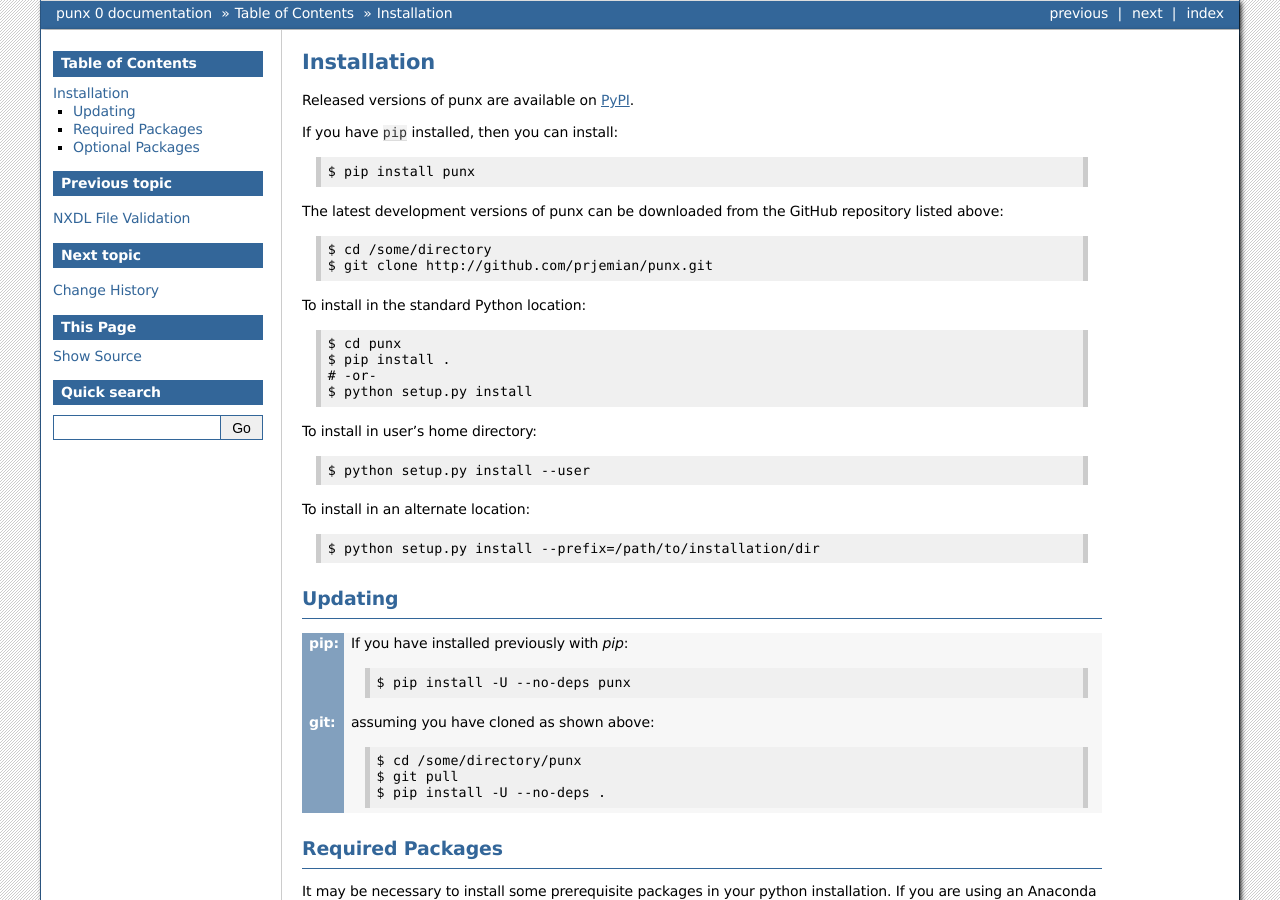
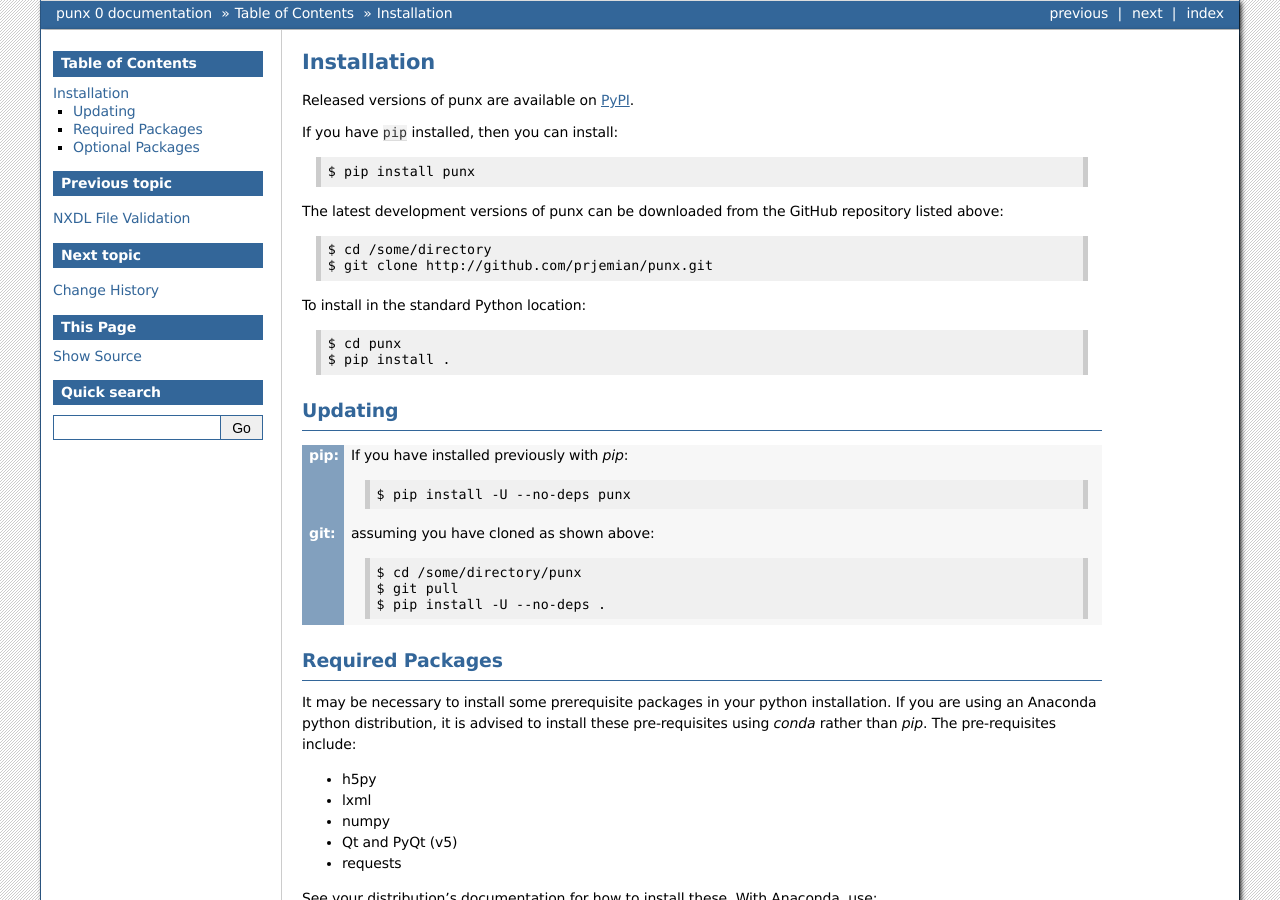
Before and after one commit to prjemian/punx, a Sphinx documentation site: the page built from docs/source/install.rst, in a window 1280 px wide and 900 px high. Built offline with Sphinx 7.4.7, drawn with Linux system fonts in a browser that asks for light colours.

Commit message:
DOC #225

```diff
--- a/docs/source/install.rst
+++ b/docs/source/install.rst
@@ -21,16 +21,6 @@
 
     $ cd punx
     $ pip install .
-    # -or-
-    $ python setup.py install
-
-To install in user's home directory::
-
-    $ python setup.py install --user
-
-To install in an alternate location::
-
-    $ python setup.py install --prefix=/path/to/installation/dir
 
 Updating
 ********
```
